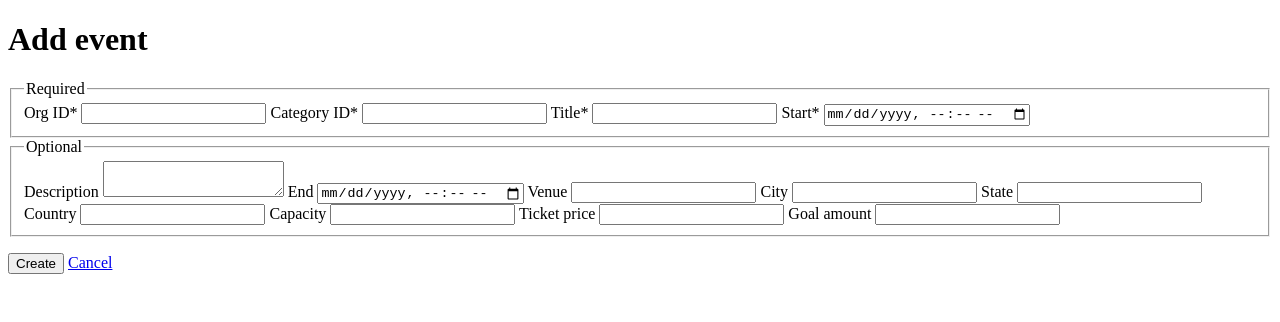
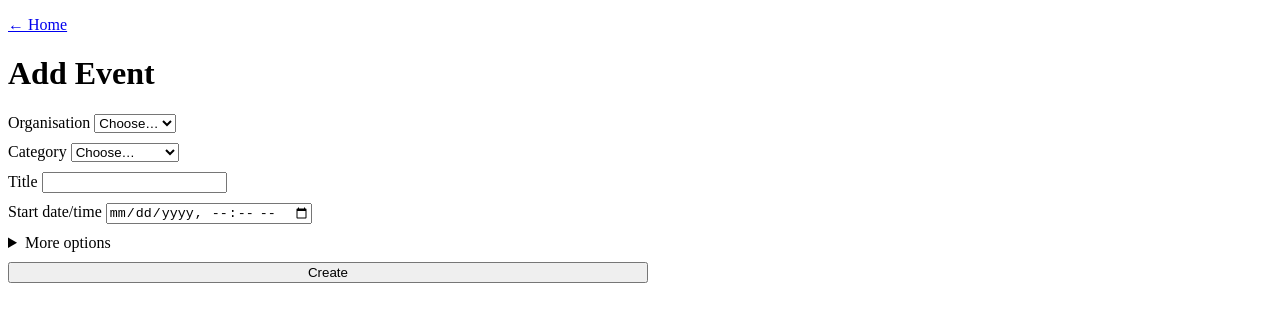
Before and after one commit to poojaya/webdev-2-assesment, a website: page WEB/public/add.html in a window 1280 px wide. Drawn offline with Linux system fonts and the light colour scheme.

Commit message:
Update add.html

```diff
--- a/WEB/public/add.html
+++ b/WEB/public/add.html
@@ -1,40 +1,55 @@
 <!doctype html>
-<html lang="en">
+<html>
 <head>
   <meta charset="utf-8" />
-  <title>Add event</title>
+  <title>Add Event</title>
   <meta name="viewport" content="width=device-width,initial-scale=1" />
 </head>
 <body>
-  <h1>Add event</h1>
+  <p><a href="/index.html">← Home</a></p>
+  <h1>Add Event</h1>
 
-  <form id="addForm" novalidate>
-    <fieldset>
-      <legend>Required</legend>
-      <label>Org ID* <input name="org_id" type="number" min="1" required /></label>
-      <label>Category ID* <input name="category_id" type="number" min="1" required /></label>
-      <label>Title* <input name="title" required /></label>
-      <label>Start* <input name="start_datetime" type="datetime-local" required /></label>
-    </fieldset>
+  <form id="add-form" style="display:grid;gap:10px;max-width:640px">
+    <label>Organisation
+      <select id="org_id" required>
+        <option value="">Choose…</option>
+        <option value="1">Charity A</option>
+        <option value="2">Charity B</option>
+      </select>
+    </label>
 
-    <fieldset>
-      <legend>Optional</legend>
-      <label>Description <textarea name="description"></textarea></label>
-      <label>End <input name="end_datetime" type="datetime-local" /></label>
-      <label>Venue <input name="venue" /></label>
-      <label>City <input name="city" /></label>
-      <label>State <input name="state" /></label>
-      <label>Country <input name="country" /></label>
-      <label>Capacity <input name="capacity" type="number" min="0" /></label>
-      <label>Ticket price <input name="ticket_price" type="number" step="0.01" min="0" /></label>
-      <label>Goal amount <input name="goal_amount" type="number" step="0.01" min="0" /></label>
-    </fieldset>
+    <label>Category
+      <select id="category_id" required>
+        <option value="">Choose…</option>
+        <option value="1">Fun Run</option>
+        <option value="2">Workshop</option>
+        <option value="3">Charity Dinner</option>
+      </select>
+    </label>
 
-    <p id="err" style="color:#c00"></p>
-    <p id="ok" style="color:#080"></p>
+    <label>Title
+      <input id="title" type="text" required />
+    </label>
+
+    <label>Start date/time
+      <input id="start_datetime" type="datetime-local" required />
+    </label>
+
+    <details>
+      <summary>More options</summary>
+      <label>Description <textarea id="description"></textarea></label>
+      <label>End date/time <input id="end_datetime" type="datetime-local" /></label>
+      <label>Venue <input id="venue" type="text" /></label>
+      <label>City <input id="city" type="text" /></label>
+      <label>State <input id="state" type="text" /></label>
+      <label>Country <input id="country" type="text" value="Australia" /></label>
+      <label>Capacity <input id="capacity" type="number" min="0" /></label>
+      <label>Ticket price (AUD) <input id="ticket_price" type="number" min="0" step="0.01" /></label>
+      <label>Goal amount (AUD) <input id="goal_amount" type="number" min="0" step="0.01" /></label>
+    </details>
 
     <button type="submit">Create</button>
-    <a href="/events.html">Cancel</a>
+    <div id="msg" style="color:#c00"></div>
   </form>
 
   <script src="/js/add.js"></script>
```
